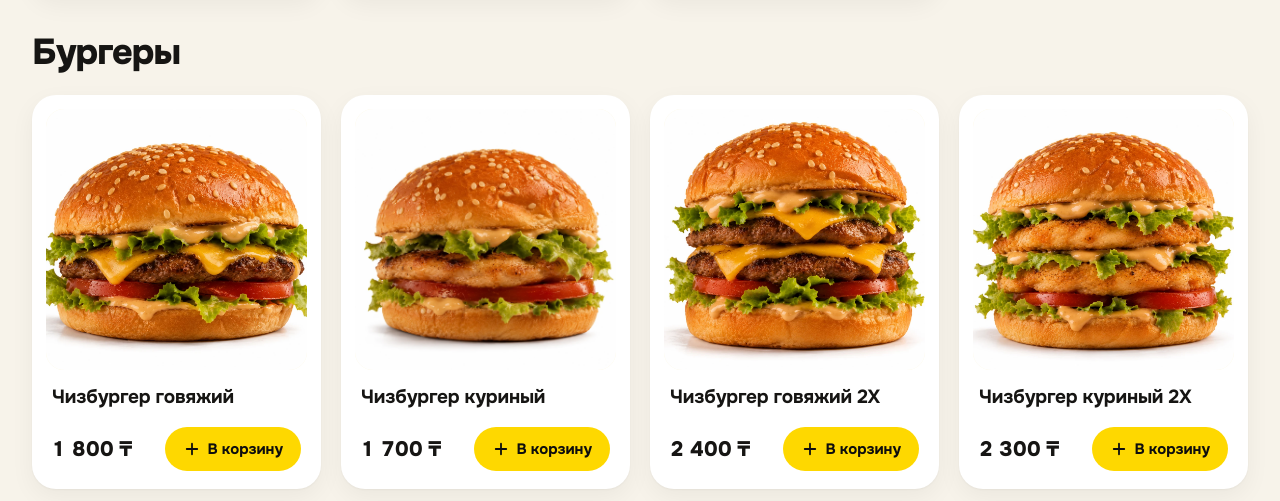
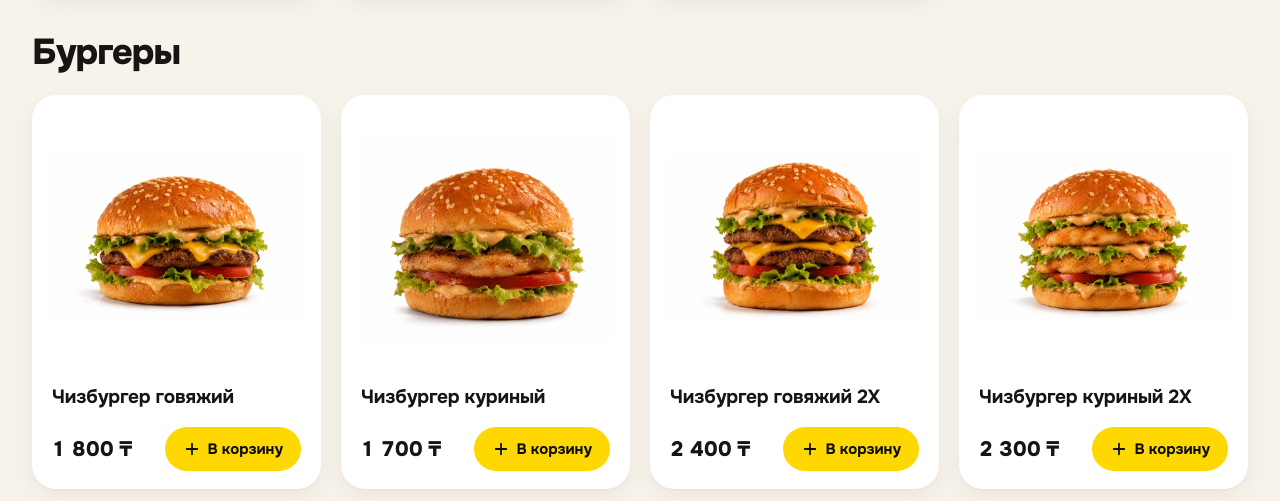
Before and after one commit to nursevas/grivzo, a plain HTML site: page index.html in a window 1280 px wide. Shown: the part 2060-2561 px from the top of the page. Drawn offline with Linux system fonts and the light colour scheme.

Commit message:
Свои фото блюд показываются целиком, по центру, без обрезки
Co-Authored-By: Claude Sonnet 5.5 <noreply@anthropic.com>

```diff
--- a/css/styles.css
+++ b/css/styles.css
@@ -829,3 +829,11 @@ a { color: inherit; text-decoration: none; }
   .topbar .cart-btn__sum { display: none; }
   .topbar .cart-btn { padding: 0 12px; }
 }
+
+/* ---------- Собственные фото блюд: показываем целиком, по центру, с воздухом ---------- */
+.card__media--contain, .pm__media--contain { background: #fff; }
+.card__media--contain img, .pm__media--contain img {
+  object-fit: contain;
+  padding: 4% 1%;
+}
+.card:hover .card__media--contain img { transform: scale(1.03); }
--- a/js/app.js
+++ b/js/app.js
@@ -213,6 +213,9 @@
     if (pills) pills.innerHTML = variantPills(p, getVariant(p, selectedVariant[p.id]).id, true);
   }
 
+  // свои фото (из папки assets/) показываем целиком, без обрезки; фото из интернета — на всю карточку
+  const isOwnPhoto = (p) => String(p.img || "").startsWith("assets/");
+
   // текст для поиска: на обоих языках, чтобы искать можно было и по-русски, и по-казахски
   function searchText(p, s) {
     const kkItem = (MKK.items && MKK.items[p.id]) || {};
@@ -231,7 +234,7 @@
           ${s.items.map((p) => {
             const b = BADGES[p.badge];
             return `<article class="card" data-id="${esc(p.id)}" data-search="${esc(searchText(p, s))}">
-              <div class="card__media" data-open="${esc(p.id)}" role="button" tabindex="0" aria-label="${esc(t("details"))}: ${esc(pName(p))}">
+              <div class="card__media${isOwnPhoto(p) ? " card__media--contain" : ""}" data-open="${esc(p.id)}" role="button" tabindex="0" aria-label="${esc(t("details"))}: ${esc(pName(p))}">
                 ${b ? `<span class="badge ${b.cls}">${esc(t(b.key))}</span>` : ""}
                 <img src="${esc(p.img)}" alt="${esc(pName(p))}" loading="lazy" decoding="async" width="720" height="720">
               </div>
@@ -585,6 +588,7 @@
     if (!p) return;
     const img = $("#pmImg");
     img.src = p.img; img.alt = pName(p);
+    $(".pm__media").classList.toggle("pm__media--contain", isOwnPhoto(p));
     const b = BADGES[p.badge];
     $("#pmBadges").innerHTML = b ? `<span class="badge ${b.cls}">${esc(t(b.key))}</span>` : "";
     $("#pmTitle").textContent = pName(p);
```
